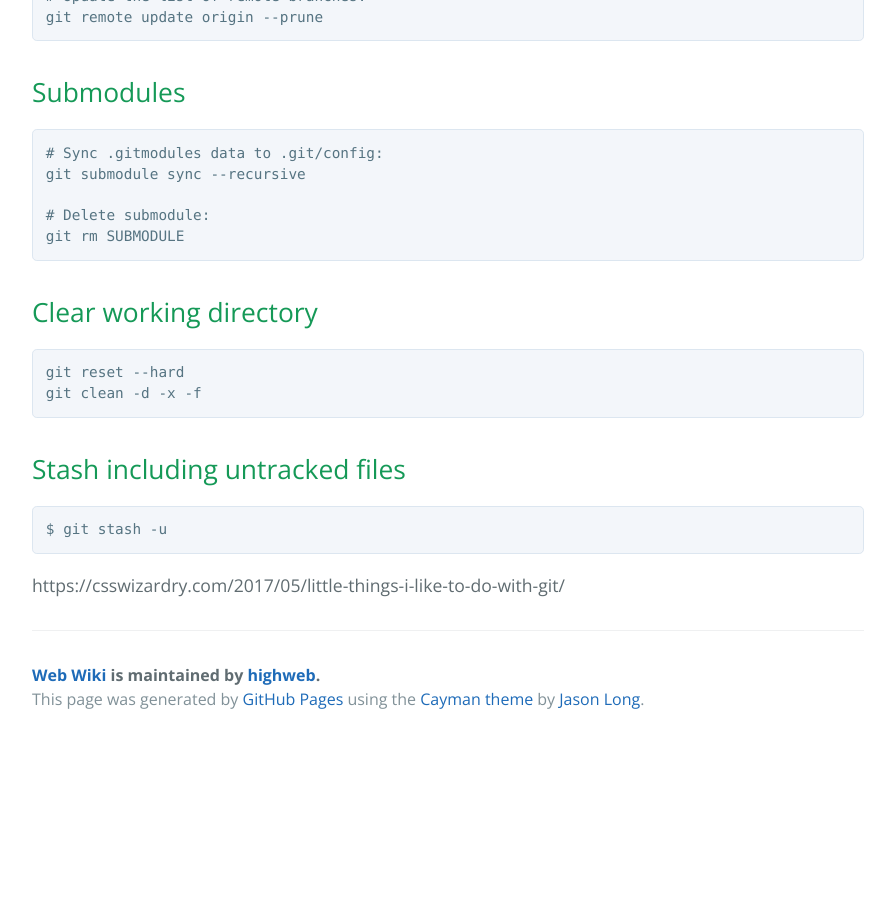
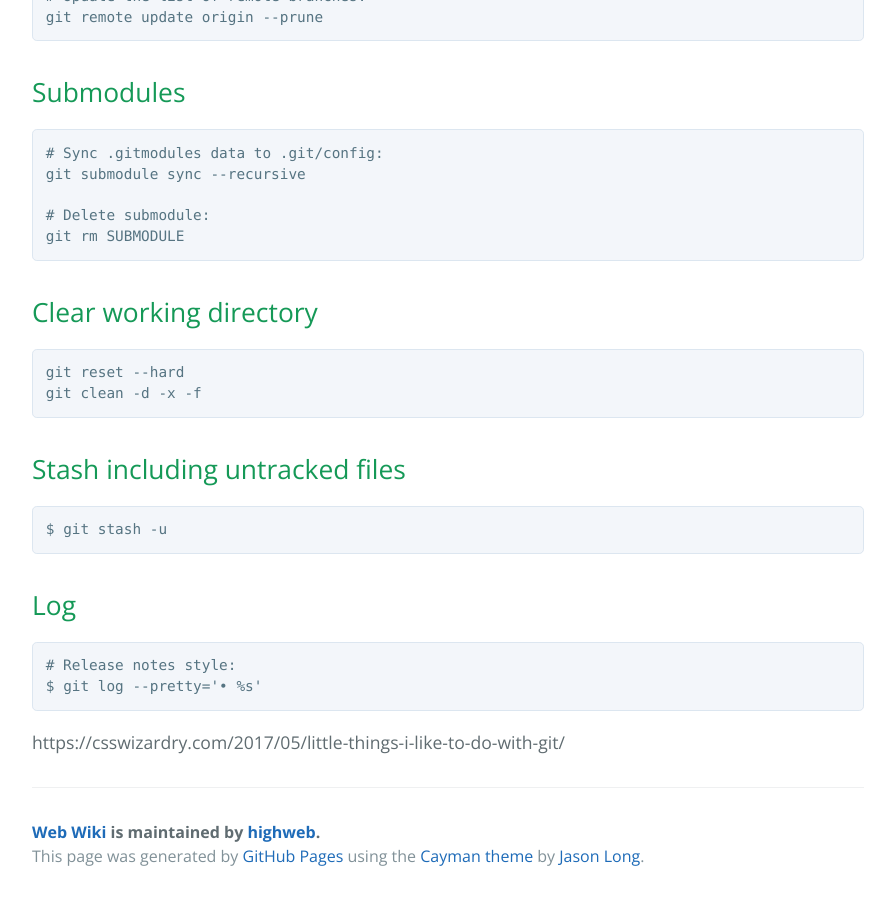
Before and after one commit to highweb/web-wiki, a Jekyll site: the page built from git.md, in a window 1280 px wide and 900 px high, scrolled down 811 px. Shown: the whole window, without its empty margins (192-1087 px from the left). Built offline with Jekyll 4.4.1, drawn with Linux system fonts in a browser that asks for light colours; before the commit the page ends 1554 px from its top, so only the background shows below that.

Commit message:
Update git.md

````diff
--- a/git.md
+++ b/git.md
@@ -45,4 +45,10 @@ git clean -d -x -f
 $ git stash -u
 ```
 
+## Log
+```sh
+# Release notes style:
+$ git log --pretty='• %s'
+```
+
 https://csswizardry.com/2017/05/little-things-i-like-to-do-with-git/
````
